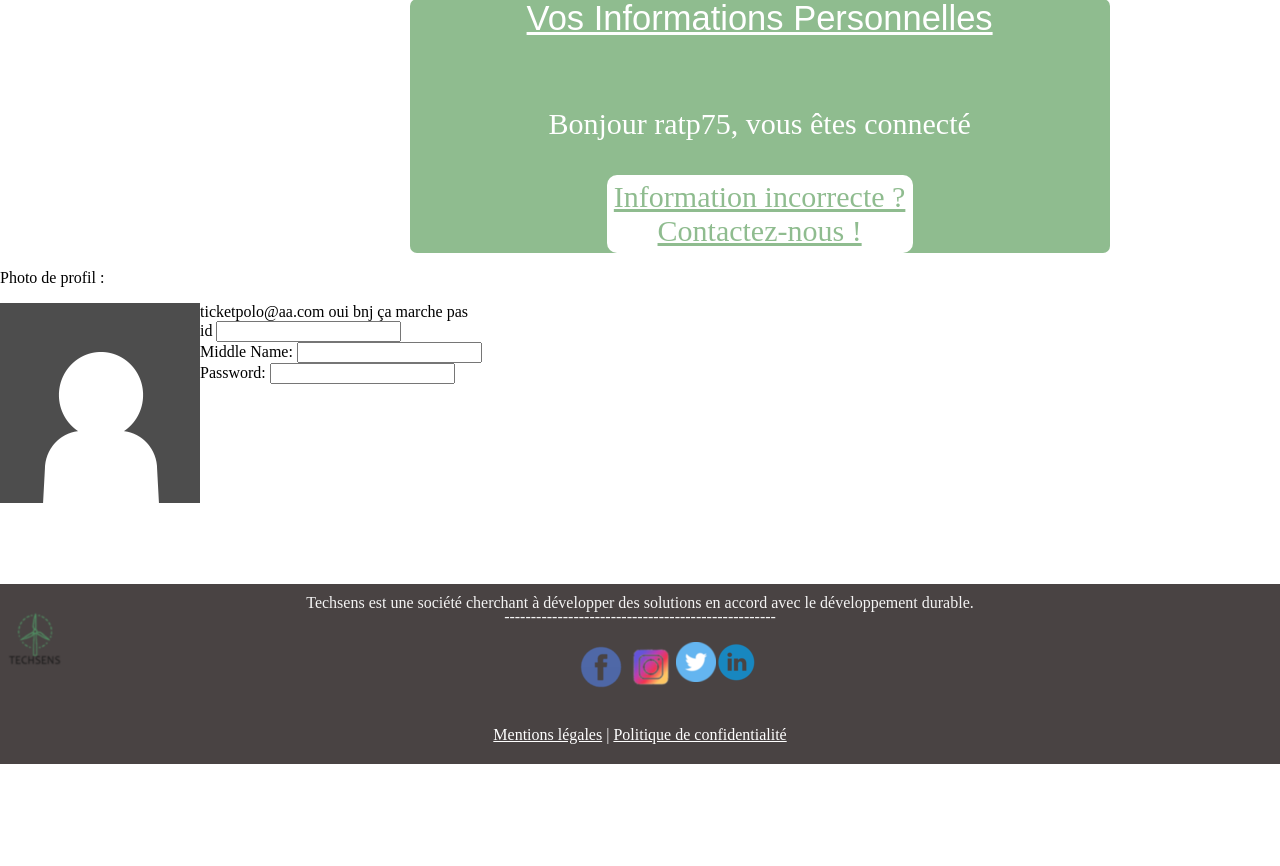
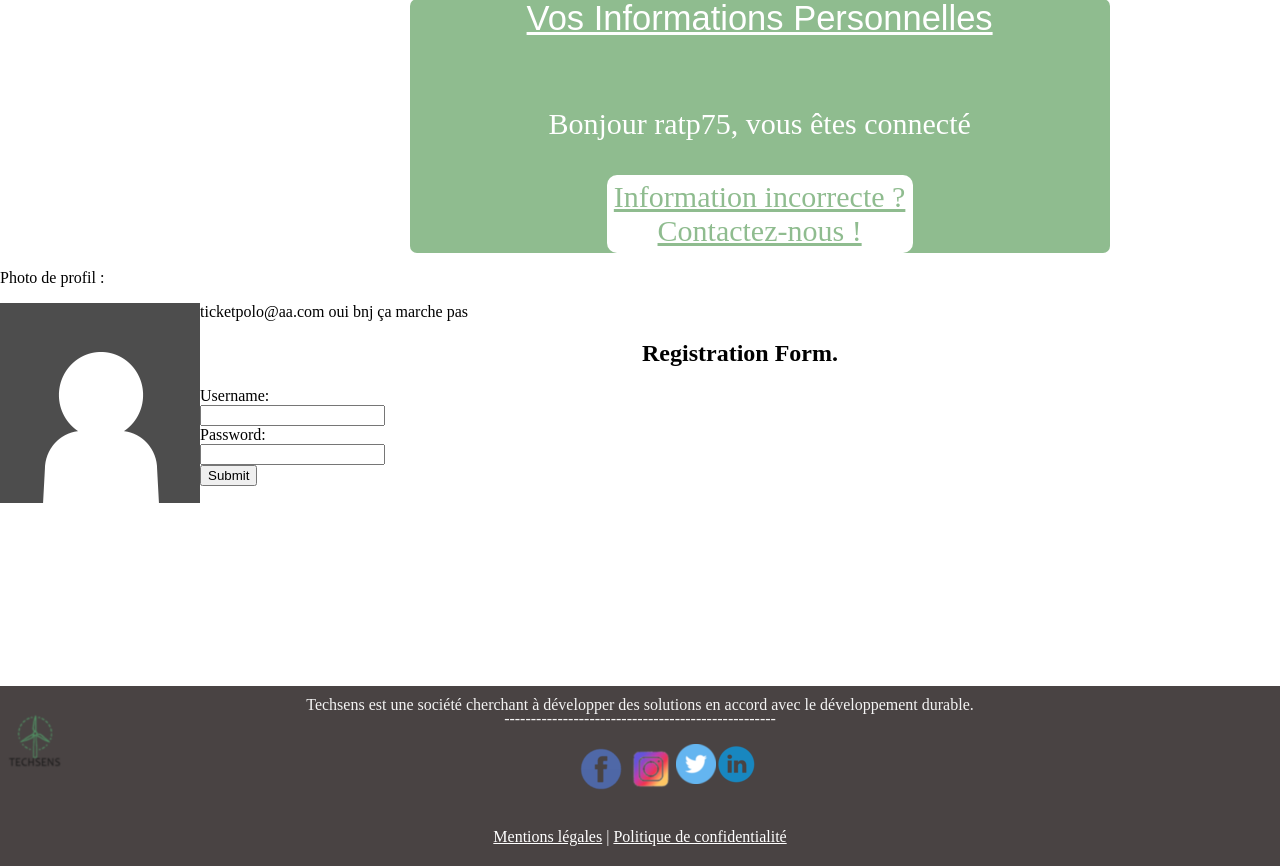
Before and after one commit to YNSBNL/GREENWARE, a PHP site: page /adminespace.php in a window 1280 px wide. Shown: the part 291-1157 px from the top of the page. Before the commit the page ends 1055 px from the top, so only its background shows below. Run offline with PHP 8.4, Linux system fonts and the light colour scheme; a user stored in the database is signed in; data comes from the database, SQL or seed files in the repository.

Commit message:
khalim maj5

```diff
--- a/Techsens/adminespace.php
+++ b/Techsens/adminespace.php
@@ -80,23 +80,16 @@ if (isset($_POST['but_logout'])) {
  mysqli_close($con);
 ?>
 
-<form name = "form1" action="config3.php" method = "post" enctype = "multipart/form-data" >
-            <div class = "container">
-                <div class = "form_group">
-                    <label>id</label>
-                    <input type = "text" name = "fname" value = "" required/>
-                </div>
-                <div class = "username">
-                    <label>Middle Name:</label>
-                    <input type = "text" name = "mname" value = "" required />
-                </div>
+<div><center><h2>Registration Form.</h2></center></div>
+	<form action='config3.php' method='POST'>
+		<label for="user">Username:</label>	<br/>
+		<input type='text' name='user' id="user"  required/><br/>
+		<label for="user">Password:</label>	<br/>
+		<input type='password' name='pass' id="pass"  required/><br/>
+		<input type='submit' name='sentForm' id="sentForm" />
+	</form>
 
-                <div class = "form_group">
-                    <label>Password:</label>
-                    <input type = "password" name = "pwd" value = "" required/>
-                </div>
-            </div>
-        </form>
+
 <div class="footer2">
         <div class="foot">Techsens est une société cherchant à développer des solutions en accord avec le développement durable.</div>
         <img src="logoo.png" alt="photo du logo" />
--- a/Techsens/config2.php
+++ b/Techsens/config2.php
@@ -4,7 +4,7 @@ $host = "localhost"; /* Host name */
 $user = "root"; /* User */
 $password = ""; /* Password */
 
-$dbname = "techsensAdmin"; /* Database name */
+$dbname = "techsens2"; /* Database name */
 
 $con = mysqli_connect($host, $user, $password,$dbname);
 // Check connection
```
Also changed, not shown: Techsens/config3.php (+18 -0 lines).
